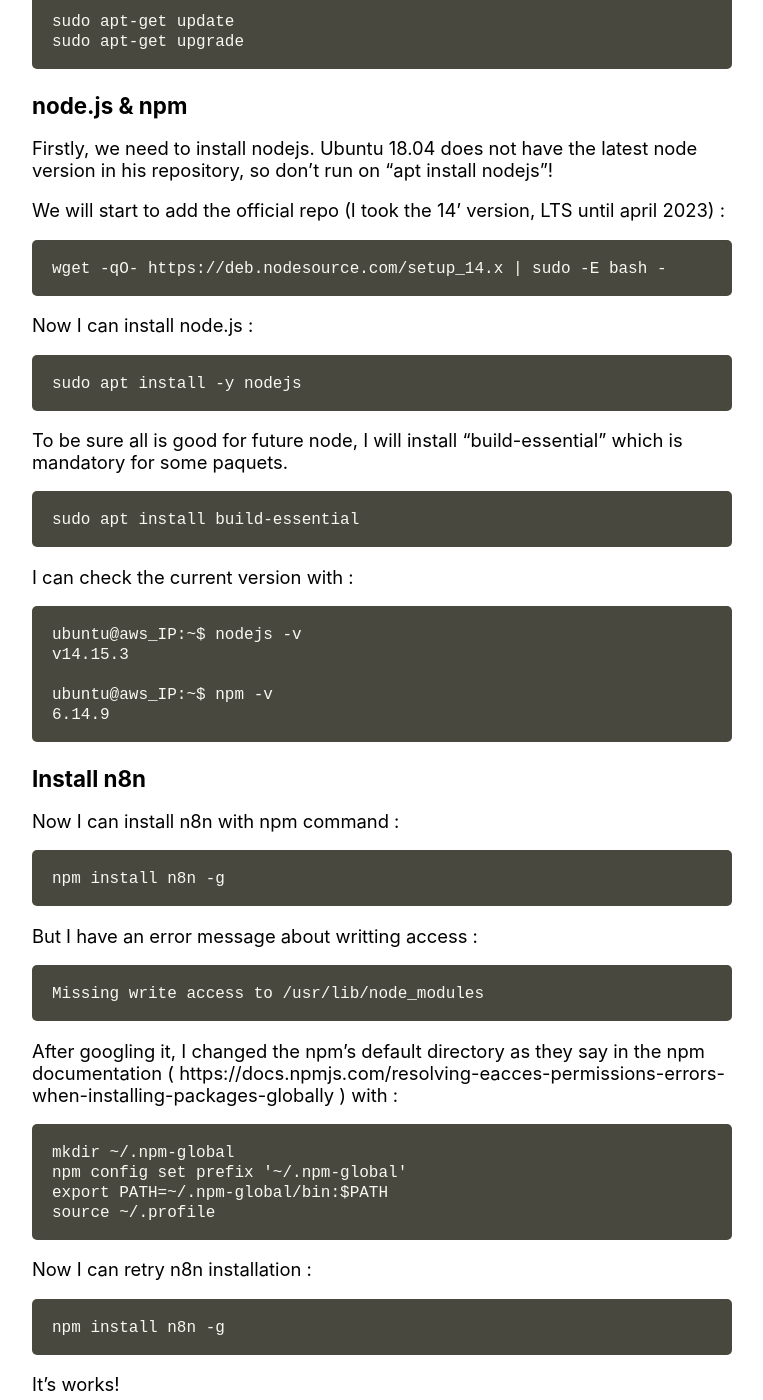
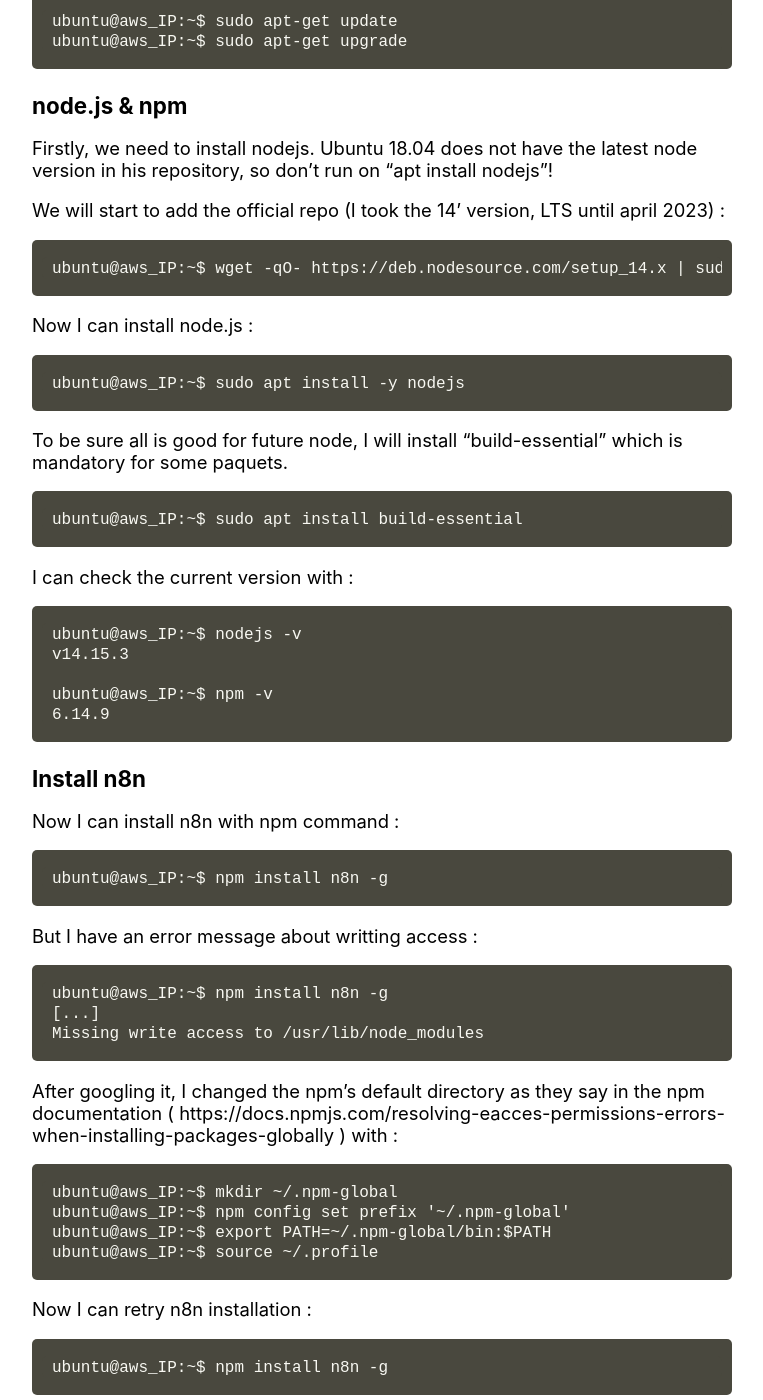
Before and after one commit to ArnaudLhutereau/arnaudlhutereau.github.io, a Jekyll site: the page built from _posts/2021-01-06-How-to-install-n8n.md, in a window 1280 px wide and 1400 px high, scrolled down 1086 px. Shown: the whole window, without its empty margins (258-1021 px from the left). Built offline with Jekyll 4.4.1, drawn with Linux system fonts in a browser that asks for light colours; nearby versions of some CDN libraries; comment, search, counter and statistics services are not loaded.

Commit message:
Update 2021-01-06-How-to-install-n8n.md

````diff
--- a/_posts/2021-01-06-How-to-install-n8n.md
+++ b/_posts/2021-01-06-How-to-install-n8n.md
@@ -37,8 +37,8 @@
 Just to be sure all is OK on the current VM
 
 ```
-sudo apt-get update
-sudo apt-get upgrade
+ubuntu@aws_IP:~$ sudo apt-get update
+ubuntu@aws_IP:~$ sudo apt-get upgrade
 ```
 
 ### node.js & npm
@@ -48,19 +48,19 @@
 We will start to add the official repo (I took the 14' version, LTS until april 2023) :
 
 ```
-wget -qO- https://deb.nodesource.com/setup_14.x | sudo -E bash -
+ubuntu@aws_IP:~$ wget -qO- https://deb.nodesource.com/setup_14.x | sudo -E bash -
 ```
 
 Now I can install node.js :
 
 ```
-sudo apt install -y nodejs
+ubuntu@aws_IP:~$ sudo apt install -y nodejs
 ```
 
 To be sure all is good for future node, I will install "build-essential" which is mandatory for some paquets.
 
 ```
-sudo apt install build-essential
+ubuntu@aws_IP:~$ sudo apt install build-essential
 ```
 
 I can check the current version with :
@@ -78,28 +78,30 @@
 Now I can install n8n with npm command :
 
 ```
-npm install n8n -g
+ubuntu@aws_IP:~$ npm install n8n -g
 ```
 
 But I have an error message about writting access :
 
  ```
+ubuntu@aws_IP:~$ npm install n8n -g
+[...]
 Missing write access to /usr/lib/node_modules
  ```
 
 After googling it, I changed the npm's default directory as they say in the npm documentation ( https://docs.npmjs.com/resolving-eacces-permissions-errors-when-installing-packages-globally ) with :
 
 ```
-mkdir ~/.npm-global
-npm config set prefix '~/.npm-global'
-export PATH=~/.npm-global/bin:$PATH
-source ~/.profile
+ubuntu@aws_IP:~$ mkdir ~/.npm-global
+ubuntu@aws_IP:~$ npm config set prefix '~/.npm-global'
+ubuntu@aws_IP:~$ export PATH=~/.npm-global/bin:$PATH
+ubuntu@aws_IP:~$ source ~/.profile
 ```
 
 Now I can retry n8n installation :
 
 ```
-npm install n8n -g
+ubuntu@aws_IP:~$ npm install n8n -g
 ```
 
 It's works!
````
